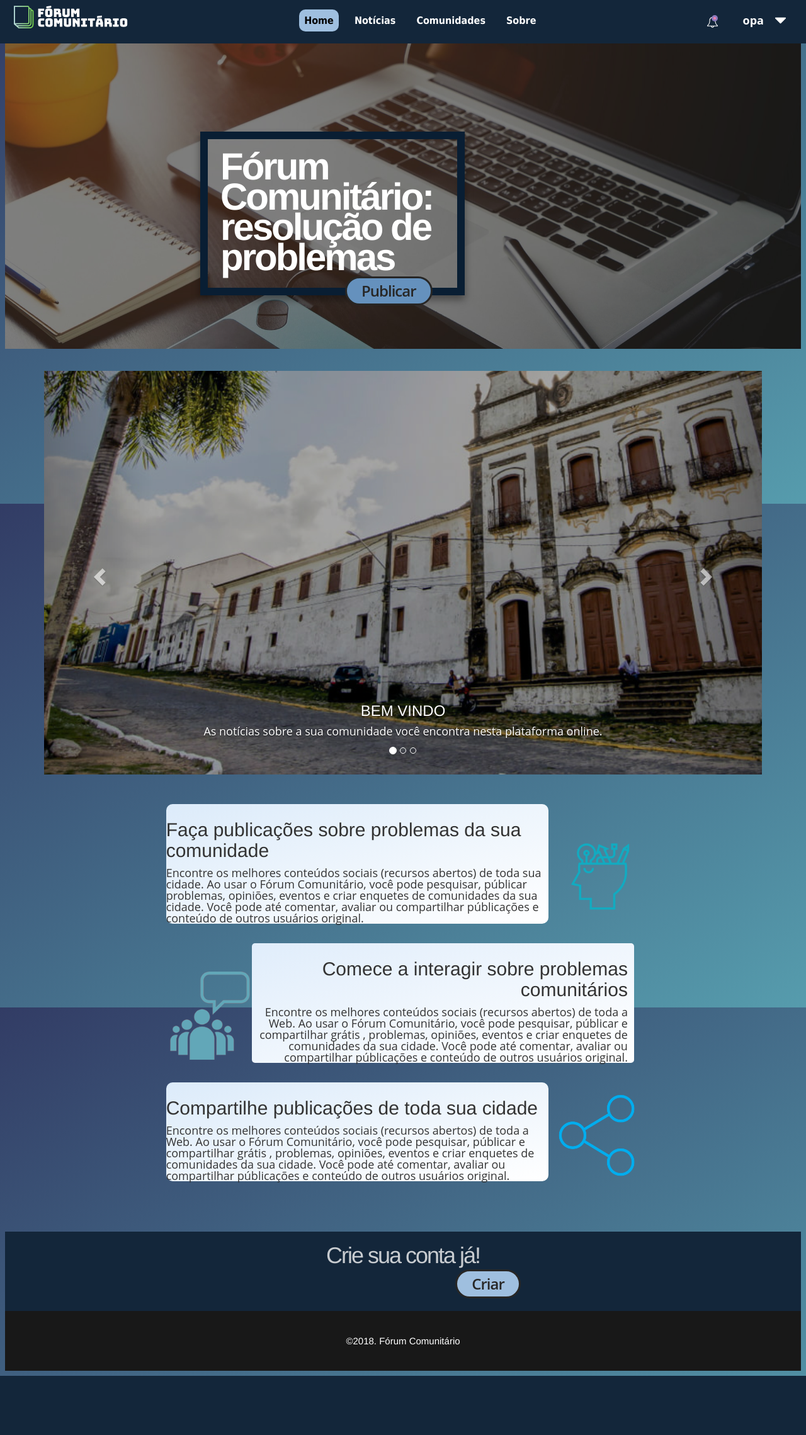
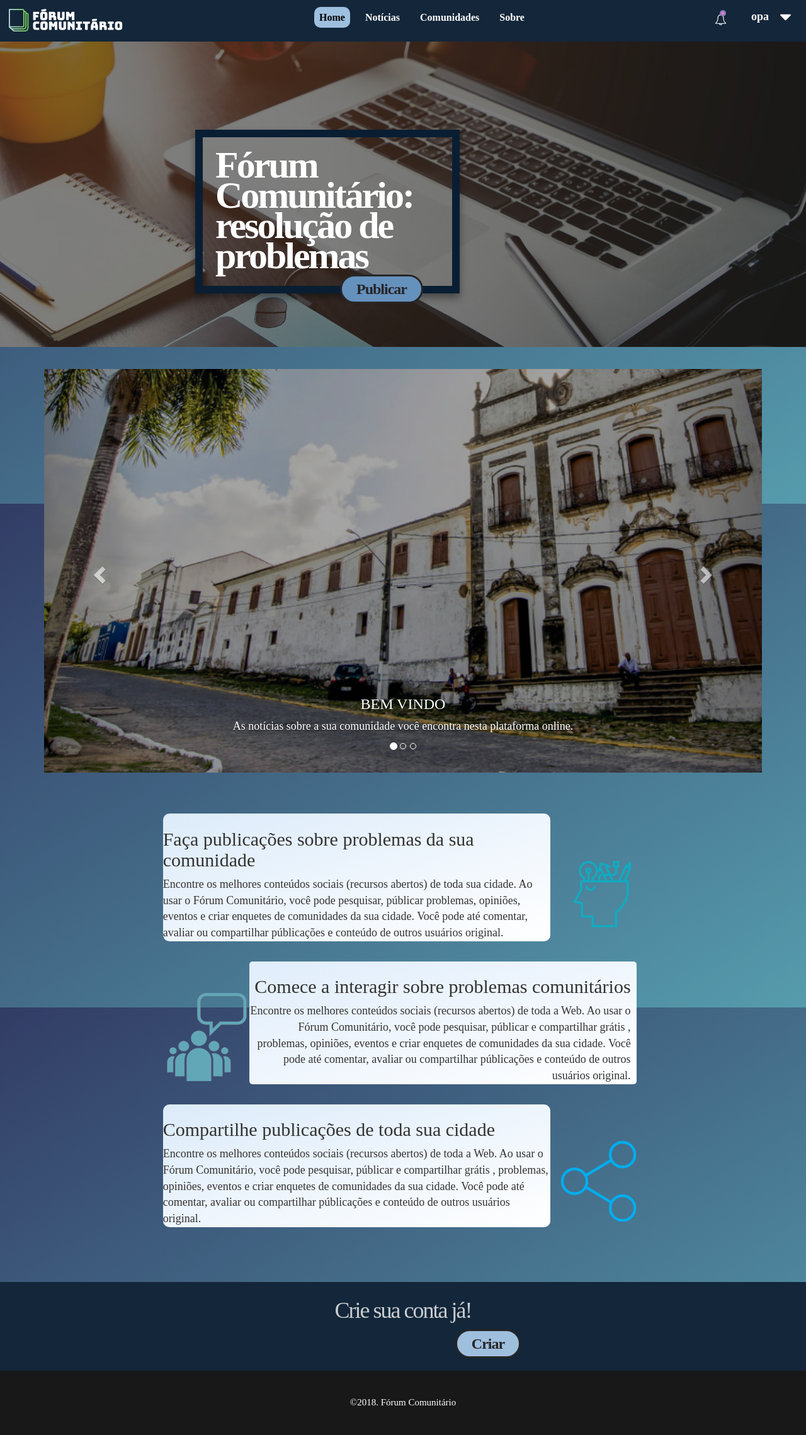
Before and after one commit to JonissonGomes/Jornal-Comunit-rio, a PHP site: page / in a window 1280 px wide. Shown: the whole page at 63% size. Before the commit the page ends 2185 px from the top, so only its background shows below. Run offline with PHP 8.4, Linux system fonts and the light colour scheme; a user stored in the database is signed in; some web fonts are replaced.

Commit message:
Add files via upload

```diff
--- a/css/wjc.css
+++ b/css/wjc.css
@@ -1,14 +1,17 @@
+*{
+	@import url('https://fonts.googleapis.com/css?family=Lora');
+	font-family: 'Lora', serif;
+
+}
 /*Barra*/
 body {
-	margin: 8px !important;
 	background-image: linear-gradient(to bottom right, #323c65, #569cad);
 	background-size: 100%;
 	background-attachment: fixed;
 	color: #fff;
-	line-height: 1 !important;
 }
 .logo {
-	margin-top: -75px;
+	margin-top: -55px;
   margin-bottom: -90px;
 }
 /*Edição dos Botões*/
@@ -41,7 +43,6 @@ a{
 
 p{
 	font-size: 18px;
-	font-family:'Open Sans', 'Helvetica Neue', Helvetica, sans-serif;
 }
 /*Tabelas*/
 #menu {
@@ -51,7 +52,6 @@ p{
 	width: auto;
 	background-color:#13263a;
 	font-size: 16px;
-	font-family: Tahoma, Geneva, sans-serif;
 	font-weight: bold;
 	text-align: center;
 	padding: 12px;
@@ -103,7 +103,6 @@ p{
 	margin: 8px;
 }
 .pr {
-	font-family:'Open Sans', 'Helvetica Neue', Helvetica, sans-serif;
 	color: white;
 }
 
@@ -181,7 +180,7 @@ p{
 }
 
 .account-btn {
-	line-height: 30px;
+	line-height: 35px;
 	display: inline-block;
 	color: white;
 	padding-right: 55px;
@@ -208,7 +207,7 @@ p{
 	height: 7px;
 	position: absolute;
 	right: 20px;
-	top: 7px;
+	top: 10px;
 }
 
 #account-panel {
@@ -1097,7 +1101,6 @@ Call To Actions
 .button-cta, .button-nav-cta, .button-sec-cta {
 	margin-left: 270px;
 	padding: 2px 23px;
-	font-family:'Open Sans', 'Helvetica Neue', Helvetica, sans-serif;
 	color: #272625;
 
 	-webkit-border-radius: 23px;
```
Also changed, not shown: other parts of css/wjc.css (+36 -30 lines).
